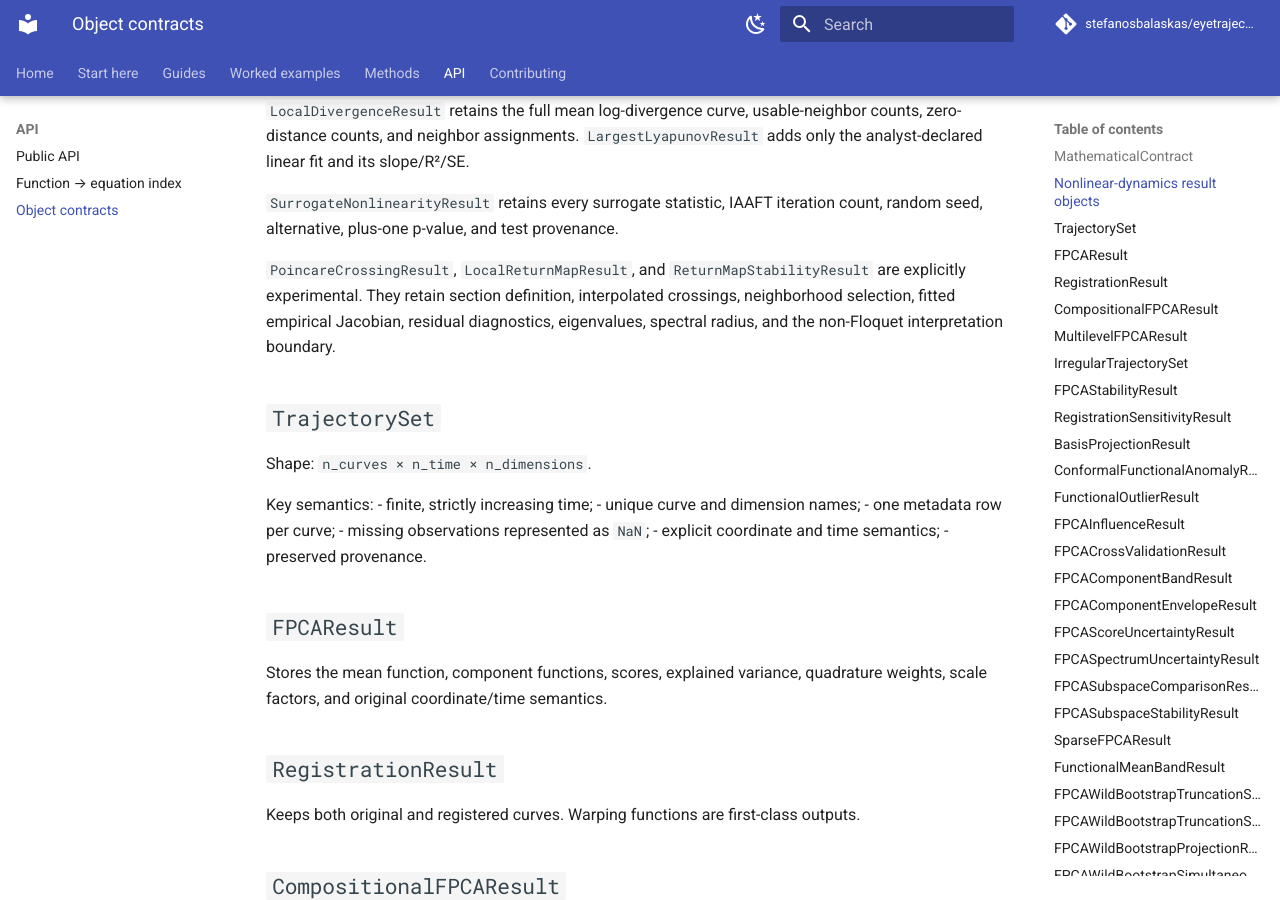
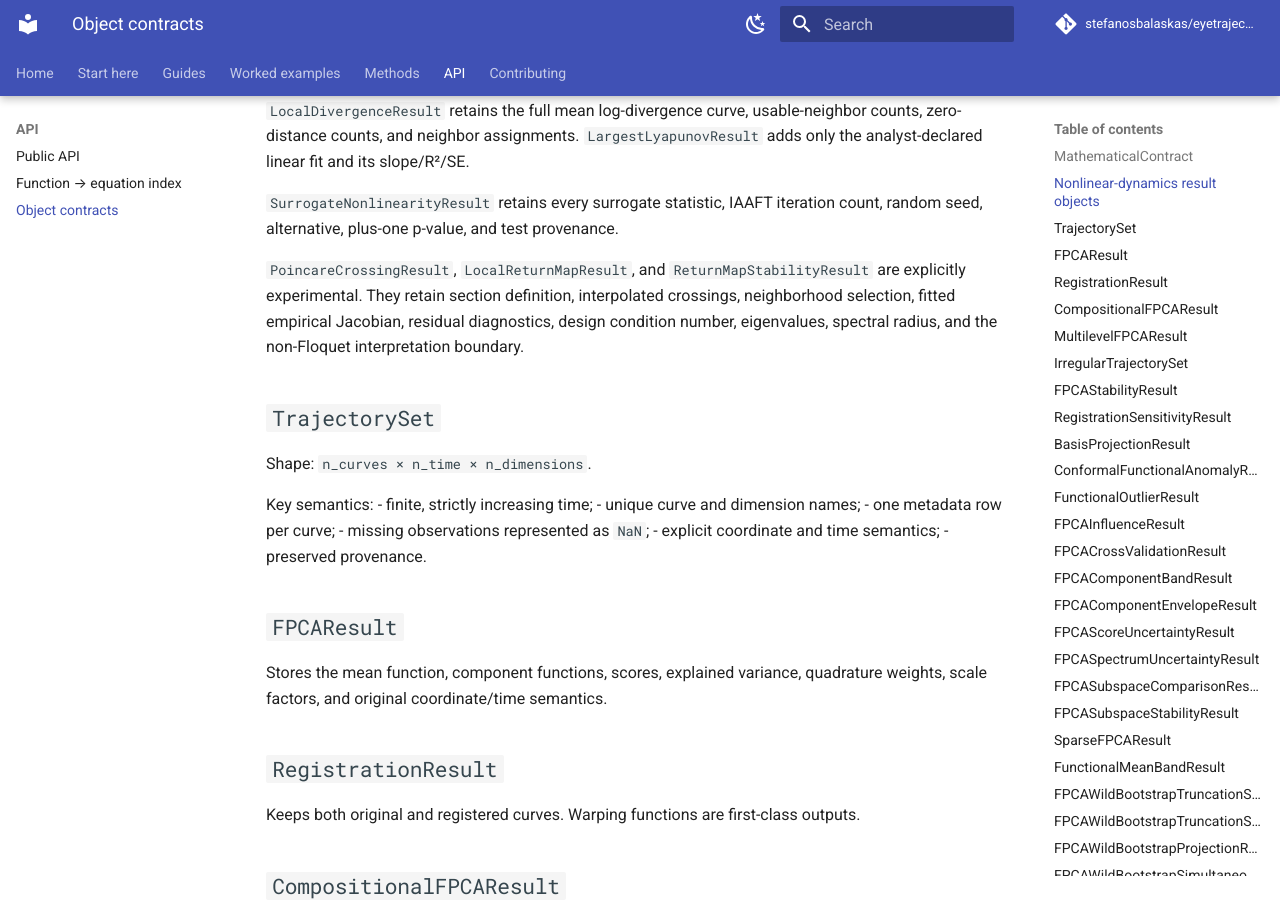
Before and after one commit to stefanosbalaskas/eyetrajectoriespy, an MkDocs documentation site: the page built from docs/reference/objects.md, in a window 1280 px wide and 900 px high, scrolled down 800 px. Built offline with MkDocs 1.6.1 and Material for MkDocs 9.7.7, drawn with Linux system fonts in a browser that asks for light colours; comment, search, counter and statistics services are not loaded.

Commit message:
Document nonlinear convergence and conditioning fields

```diff
--- a/docs/reference/objects.md
+++ b/docs/reference/objects.md
@@ -21,7 +21,7 @@ The registry is documentation metadata only. A contract lookup does not fit a mo
 
 `SurrogateNonlinearityResult` retains every surrogate statistic, IAAFT iteration count, random seed, alternative, plus-one p-value, and test provenance.
 
-`PoincareCrossingResult`, `LocalReturnMapResult`, and `ReturnMapStabilityResult` are explicitly experimental. They retain section definition, interpolated crossings, neighborhood selection, fitted empirical Jacobian, residual diagnostics, eigenvalues, spectral radius, and the non-Floquet interpretation boundary.
+`PoincareCrossingResult`, `LocalReturnMapResult`, and `ReturnMapStabilityResult` are explicitly experimental. They retain section definition, interpolated crossings, neighborhood selection, fitted empirical Jacobian, residual diagnostics, design condition number, eigenvalues, spectral radius, and the non-Floquet interpretation boundary.
 
 ## `TrajectorySet`
 
```
